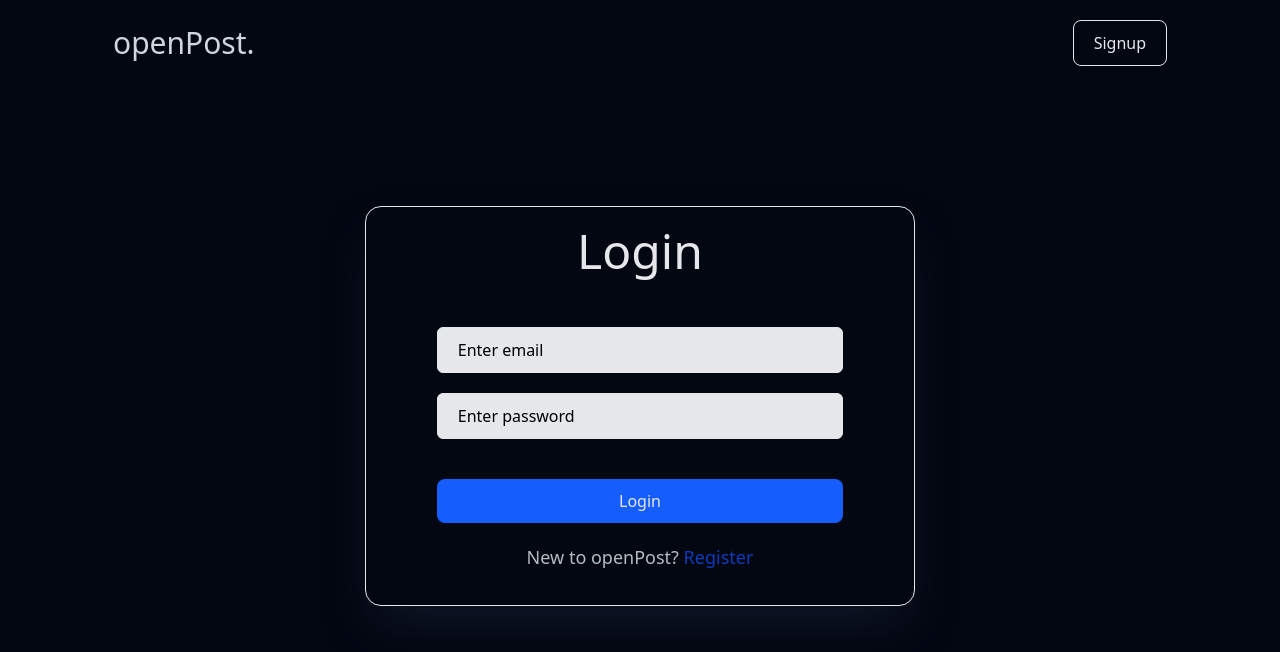
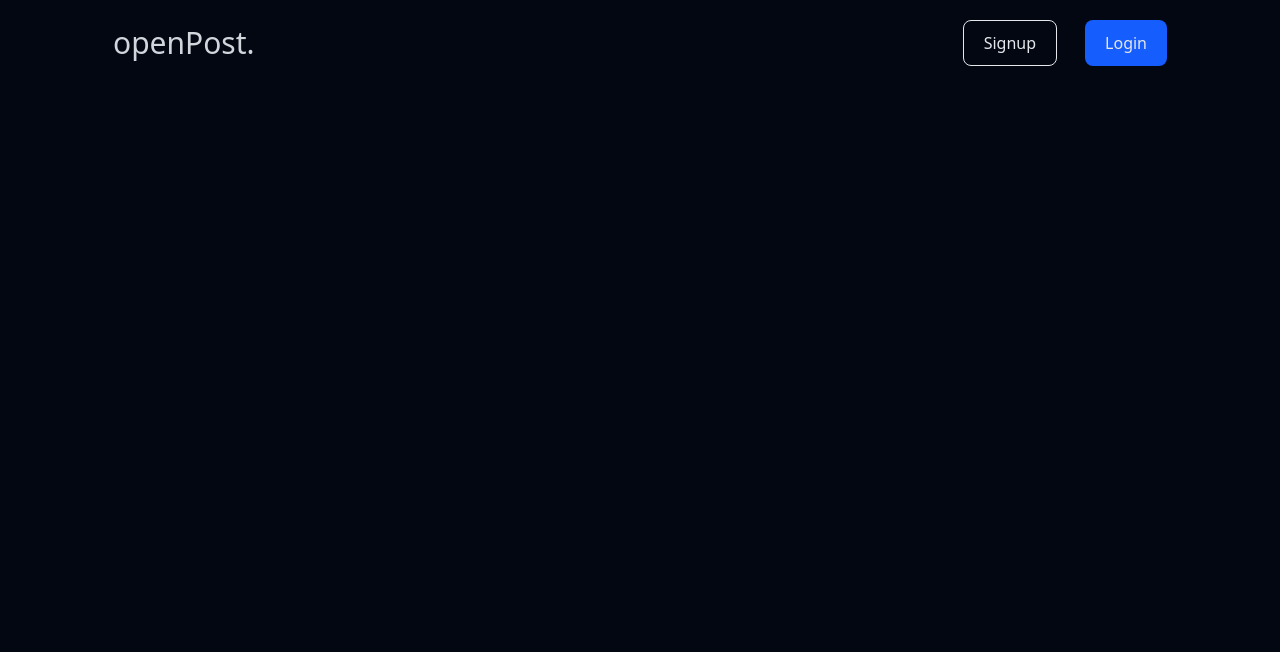
Before and after one commit to Yaman-Gahlout/social-media, a React (Vite) app in the folder Frontend/: page / in a window 1280 px wide. Shown: the top 652 px of the page. Built offline with nearby package versions, Linux system fonts and the light colour scheme.

Commit message:
12:13 PM

```diff
--- a/Frontend/src/App.jsx
+++ b/Frontend/src/App.jsx
@@ -11,6 +11,8 @@ function App() {
     <>
       <Routes>
         <Route path="/" element={<Main />}></Route>
+        <Route path="/login" element={<Login />}></Route>
+        <Route path="/signup" element={<Signup />}></Route>
         <Route path="/home" element={<Home />}></Route>
         <Route path="/create-post" element={<CreatePost />}></Route>
         <Route path="/profile" element={<Profile />}></Route>
--- a/Frontend/src/components/Login.jsx
+++ b/Frontend/src/components/Login.jsx
@@ -1,8 +1,8 @@
 import React from "react";
 
-function Login({ setCurrentTab }) {
+function Login() {
   return (
-    <div>
+    <div className="h-screen w-screen flex justify-center items-center bg-gray-950">
       <div className="flex mt-[100px] flex-col gap-5 h-[400px] w-[550px] shadow-2xl shadow-gray-900 border border-gray-200 rounded-2xl p-5 items-center">
         <h1 className="text-5xl  text-gray-200">Login</h1>
         <form className="flex flex-col gap-5 w-[80%] mt-8 items-center">
@@ -24,10 +24,7 @@ function Login({ setCurrentTab }) {
           </button>
           <p className="text-lg text-gray-200 opacity-80">
             New to openPost?{" "}
-            <a
-              onClick={() => setCurrentTab("Signup")}
-              className="text-blue-700 cursor-pointer"
-            >
+            <a href="/signup" className="text-blue-700 cursor-pointer">
               Register
             </a>
           </p>
--- a/Frontend/src/components/Main.jsx
+++ b/Frontend/src/components/Main.jsx
@@ -1,39 +1,27 @@
 import { useNavigate } from "react-router-dom";
-import Login from "./Login";
-import Signup from "./Signup";
-import { useState } from "react";
 
 function Main() {
   const navigate = useNavigate("");
-  const [currentTab, setCurrentTab] = useState("Login");
   return (
     <div className="h-screen w-screen bg-gray-950">
       <div className="w-full flex justify-center p-5">
         <div className="w-[85%] flex justify-between items-center">
           <h1 className="text-3xl text-gray-300 cursor-pointer">openPost.</h1>{" "}
-          <div className="">
-            {currentTab === "Signup" && (
-              <button
-                onClick={() => setCurrentTab("Login")}
-                className="p-[10px_20px] border cursor-pointer border-gray-200 text-gray-200 rounded-lg hover:text-black hover:bg-gray-200 transition-all ease-in-out duration-700"
-              >
-                Login
-              </button>
-            )}
-            {currentTab === "Login" && (
-              <button
-                onClick={() => setCurrentTab("Signup")}
-                className="p-[10px_20px] border cursor-pointer border-gray-200 text-gray-200 rounded-lg hover:text-black hover:bg-gray-200 transition-all ease-in-out duration-700"
-              >
-                Signup
-              </button>
-            )}
+          <div className="flex justify-between text-gray-200 gap-7 uppercase">
+            <button
+              onClick={() => navigate("/signup")}
+              className="p-[10px_20px] border cursor-pointer border-gray-200 text-gray-200 rounded-lg hover:text-black hover:bg-gray-200 transition-all ease-in-out duration-700"
+            >
+              Signup
+            </button>
+            <button
+              onClick={() => navigate("/login")}
+              className="p-[10px_20px] cursor-pointer text-gray-200 rounded-lg bg-blue-600"
+            >
+              Login
+            </button>
           </div>
         </div>
-      </div>
-      <div className="w-full flex justify-center p-5">
-        {currentTab === "Login" && <Login setCurrentTab={setCurrentTab} />}
-        {currentTab === "Signup" && <Signup setCurrentTab={setCurrentTab} />}
       </div>
     </div>
   );
--- a/Frontend/src/components/Signup.jsx
+++ b/Frontend/src/components/Signup.jsx
@@ -29,7 +29,7 @@ function Signup() {
     console.log(response);
   }
   return (
-    <div>
+    <div className="h-screen w-screen flex justify-center items-center bg-gray-950">
       <div className="flex mt-20 mb-10 flex-col gap-5 w-[700px] shadow-2xl shadow-gray-900 border border-gray-200 rounded-2xl p-5 items-center">
         <h1 className="text-5xl  text-gray-200">Signup</h1>
         <form className="flex flex-col w-[80%] gap-5 mt-8 items-center">
@@ -101,11 +101,7 @@ function Signup() {
           </button>
           <p className="text-lg text-gray-200 opacity-80">
             Already have an account?{" "}
-            <a
-              href="/"
-              onClick={() => setCurrentTab("Login")}
-              className="text-blue-700"
-            >
+            <a href="/login" className="text-blue-700">
               Login
             </a>
           </p>
```
